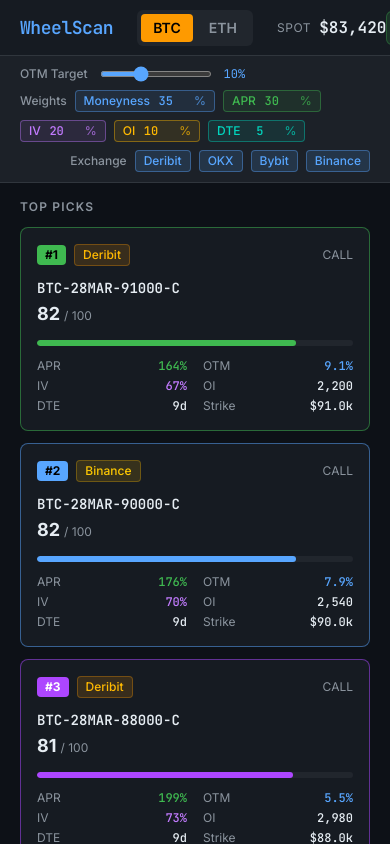
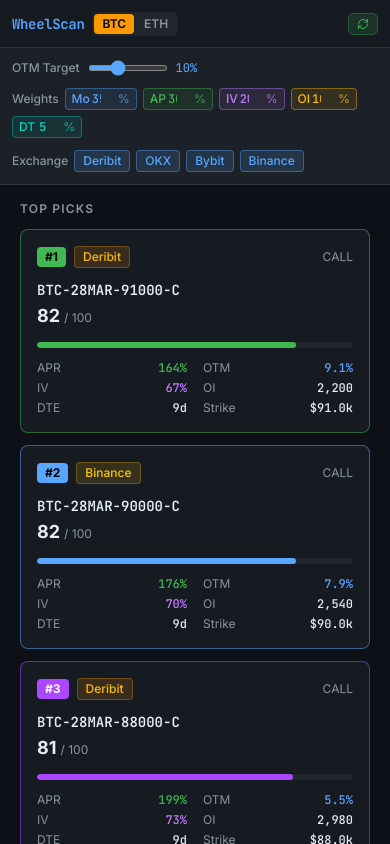
Before and after one commit to NattapongPi/wheel-scan, a Next.js app: page / in a window 390 px wide. Built offline with nearby package versions, Linux system fonts and the light colour scheme.

Commit message:
fix: resolve hydration issue and enhance mobile responsiveness
Fix hydration error in header and stack settings bar vertically on mobile.

Co-authored-by: Nattapong Pipitpornsirikul <60430181+NattapongPi@users.noreply.github.com>

```diff
--- a/components/dashboard/header.tsx
+++ b/components/dashboard/header.tsx
@@ -20,19 +20,19 @@ export function Header({ asset, onAssetChange, lastRefresh, onRefresh, isRefresh
     price.toLocaleString('en-US', { style: 'currency', currency: 'USD', maximumFractionDigits: 0 })
 
   return (
-    <header className="flex items-center justify-between px-5 h-14 bg-card border-b border-border shrink-0">
+    <header className="flex items-center justify-between px-3 md:px-5 h-12 md:h-14 bg-card border-b border-border shrink-0 gap-2">
       {/* Logo */}
-      <div className="flex items-center gap-6">
-        <span className="text-lg font-semibold tracking-tight text-primary font-mono">
+      <div className="flex items-center gap-2 md:gap-6 min-w-0">
+        <span className="text-sm md:text-lg font-semibold tracking-tight text-primary font-mono whitespace-nowrap">
           WheelScan
         </span>
 
         {/* Asset toggle */}
-        <div className="flex items-center gap-1 bg-secondary rounded-md p-1">
+        <div className="flex items-center gap-0.5 md:gap-1 bg-secondary rounded-md p-0.5 md:p-1 shrink-0">
           <button
             onClick={() => onAssetChange('BTC')}
             className={cn(
-              'px-3 py-1 rounded text-sm font-semibold transition-colors',
+              'px-2 md:px-3 py-0.5 md:py-1 rounded text-xs md:text-sm font-semibold transition-colors',
               asset === 'BTC'
                 ? 'bg-amber-500 text-black'
                 : 'text-muted-foreground hover:text-foreground'
@@ -43,7 +43,7 @@ export function Header({ asset, onAssetChange, lastRefresh, onRefresh, isRefresh
           <button
             onClick={() => onAssetChange('ETH')}
             className={cn(
-              'px-3 py-1 rounded text-sm font-semibold transition-colors',
+              'px-2 md:px-3 py-0.5 md:py-1 rounded text-xs md:text-sm font-semibold transition-colors',
               asset === 'ETH'
                 ? 'bg-indigo-500 text-white'
                 : 'text-muted-foreground hover:text-foreground'
@@ -54,28 +54,28 @@ export function Header({ asset, onAssetChange, lastRefresh, onRefresh, isRefresh
         </div>
 
         {/* Spot price */}
-        <div className="flex items-center gap-2">
+        <div className="hidden sm:flex items-center gap-2">
           <span className="text-xs text-muted-foreground uppercase tracking-wider">Spot</span>
-          <span className="text-base font-mono font-semibold text-foreground">
+          <span className="text-sm md:text-base font-mono font-semibold text-foreground">
             {formatPrice(spotPrice)}
           </span>
         </div>
       </div>
 
       {/* Right side */}
-      <div className="flex items-center gap-4">
-        <span className="text-xs text-muted-foreground hidden sm:block">Auto refresh 60s</span>
+      <div className="flex items-center gap-2 md:gap-4 ml-auto">
+        <span className="text-xs text-muted-foreground hidden md:block">Auto 60s</span>
         <button
           onClick={onRefresh}
           disabled={isRefreshing}
           className={cn(
-            'flex items-center gap-2 px-3 py-1.5 rounded-md text-sm font-medium transition-all',
+            'flex items-center gap-1 md:gap-2 px-2 md:px-3 py-1 md:py-1.5 rounded-md text-xs md:text-sm font-medium transition-all whitespace-nowrap',
             'bg-[#3fb950]/15 text-[#3fb950] border border-[#3fb950]/30 hover:bg-[#3fb950]/25',
             isRefreshing && 'opacity-60 cursor-not-allowed'
           )}
         >
-          <RefreshCw className={cn('h-3.5 w-3.5', isRefreshing && 'animate-spin')} />
-          Refresh
+          <RefreshCw className={cn('h-3 md:h-3.5 w-3 md:w-3.5', isRefreshing && 'animate-spin')} />
+          <span className="hidden sm:inline">Refresh</span>
         </button>
       </div>
     </header>
--- a/components/dashboard/settings-bar.tsx
+++ b/components/dashboard/settings-bar.tsx
@@ -39,9 +39,9 @@ export function SettingsBar({
   onExchangeToggle,
 }: SettingsBarProps) {
   return (
-    <div className="flex flex-wrap items-center gap-x-6 gap-y-2 px-5 py-2.5 bg-muted border-b border-border text-sm">
+    <div className="flex flex-col md:flex-row md:items-center gap-3 md:gap-x-6 md:gap-y-2 px-3 md:px-5 py-3 md:py-2.5 bg-muted border-b border-border text-sm overflow-x-auto">
       {/* OTM sweet spot slider */}
-      <div className="flex items-center gap-3 shrink-0">
+      <div className="flex items-center gap-2 md:gap-3 shrink-0">
         <Tooltip>
           <TooltipTrigger asChild>
             <span className="text-muted-foreground text-xs font-medium whitespace-nowrap cursor-help hover:text-foreground transition-colors">
@@ -59,14 +59,14 @@ export function SettingsBar({
           step={0.5}
           value={otmTarget}
           onChange={(e) => onOtmChange(Number(e.target.value))}
-          className="w-28 accent-primary h-1.5 cursor-pointer"
+          className="w-20 md:w-28 accent-primary h-1.5 cursor-pointer"
           aria-label="OTM sweet spot percentage"
         />
-        <span className="font-mono text-primary text-xs w-9">{otmTarget}%</span>
+        <span className="font-mono text-primary text-xs w-9 shrink-0">{otmTarget}%</span>
       </div>
 
       {/* Weight chips */}
-      <div className="flex items-center gap-2 flex-wrap">
+      <div className="flex items-center gap-1.5 md:gap-2 flex-wrap">
         <Tooltip>
           <TooltipTrigger asChild>
             <span className="text-muted-foreground text-xs font-medium cursor-help hover:text-foreground transition-colors">
@@ -80,15 +80,16 @@ export function SettingsBar({
         {WEIGHT_CONFIG.map(({ key, label, color, description }) => (
           <Tooltip key={key}>
             <TooltipTrigger asChild>
-              <div className={cn('flex items-center gap-1.5 px-2 py-0.5 rounded border text-xs font-medium cursor-help transition-opacity hover:opacity-80', color)}>
-                <span>{label}</span>
+              <div className={cn('flex items-center gap-0.5 px-1.5 py-0.5 rounded border text-xs font-medium cursor-help transition-opacity hover:opacity-80', color)}>
+                <span className="hidden sm:inline">{label}</span>
+                <span className="sm:hidden">{label.slice(0, 2)}</span>
                 <input
                   type="number"
                   min={0}
                   max={100}
                   value={weights[key]}
                   onChange={(e) => onWeightChange(key, Number(e.target.value))}
-                  className="w-8 bg-transparent text-right font-mono outline-none"
+                  className="w-6 md:w-8 bg-transparent text-right font-mono outline-none text-xs"
                   aria-label={`${label} weight percentage`}
                 />
                 <span className="opacity-70">%</span>
@@ -102,7 +103,7 @@ export function SettingsBar({
       </div>
 
       {/* Exchange filter */}
-      <div className="flex items-center gap-2 flex-wrap ml-auto">
+      <div className="flex items-center gap-1.5 md:gap-2 flex-wrap md:ml-auto">
         <Tooltip>
           <TooltipTrigger asChild>
             <span className="text-muted-foreground text-xs font-medium cursor-help hover:text-foreground transition-colors">
@@ -121,7 +122,7 @@ export function SettingsBar({
                 <button
                   onClick={() => onExchangeToggle(ex)}
                   className={cn(
-                    'px-2 py-0.5 rounded border text-xs font-medium transition-colors cursor-help',
+                    'px-2 py-0.5 rounded border text-xs font-medium transition-colors cursor-help whitespace-nowrap',
                     active
                       ? 'bg-primary/15 text-primary border-primary/40 hover:bg-primary/20'
                       : 'bg-transparent text-muted-foreground border-border hover:border-muted-foreground'
```
